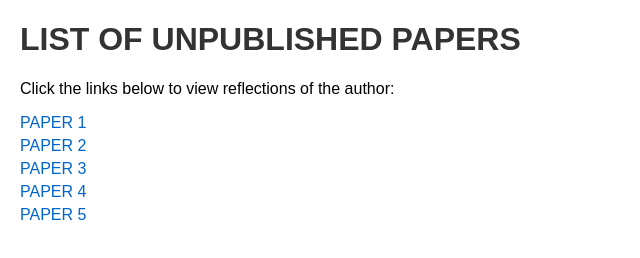
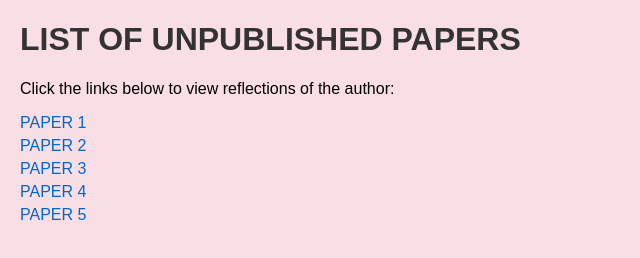
Before and after one commit to catechist330/papers, a plain HTML site: page index.html in a window 1280 px wide. Shown: the whole page, without its empty margins (0-640 px from the left). Drawn offline with Linux system fonts and the light colour scheme.

Commit message:
Update index.html

```diff
--- a/index.html
+++ b/index.html
@@ -7,6 +7,7 @@
     <style>
         body {
             font-family: Arial, sans-serif;
+            background-color: #f9dfe5;
             margin: 20px;
         }
         h1 {
```
